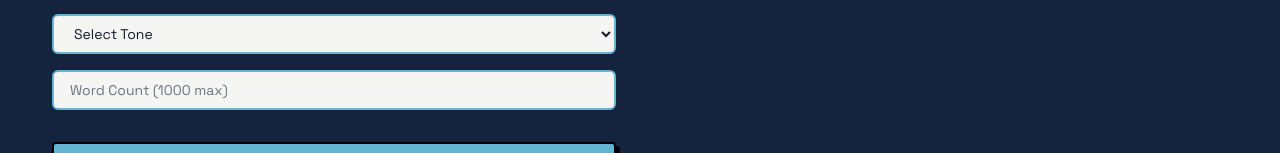
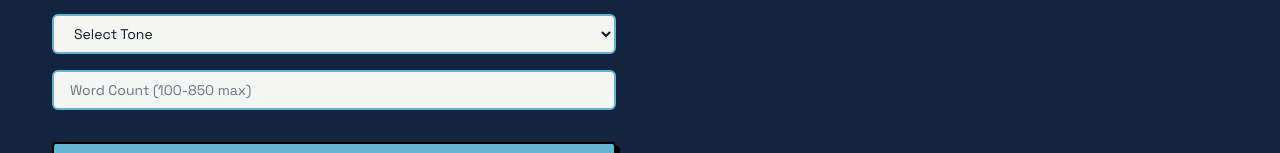
Before and after one commit to emelyn-barrientos/ai-jobbish-descriptions, a Next.js app: page / in a window 1280 px wide. Shown: the part 490-643 px from the top of the page. Built offline with nearby package versions, Linux system fonts and the light colour scheme.

Commit message:
Change word count min and max again

```diff
--- a/src/components/Form.jsx
+++ b/src/components/Form.jsx
@@ -67,10 +67,10 @@ export default function Form({
         <InputField
           label="Word Count"
           name="wordCount"
-          placeholder="Word Count (1000 max)"
+          placeholder="Word Count (100-850 max)"
           type="number"
-          min={0}
-          max={1000}
+          min={100}
+          max={850}
           value={wordCount}
           onChange={handleWordCount}
           required
```
